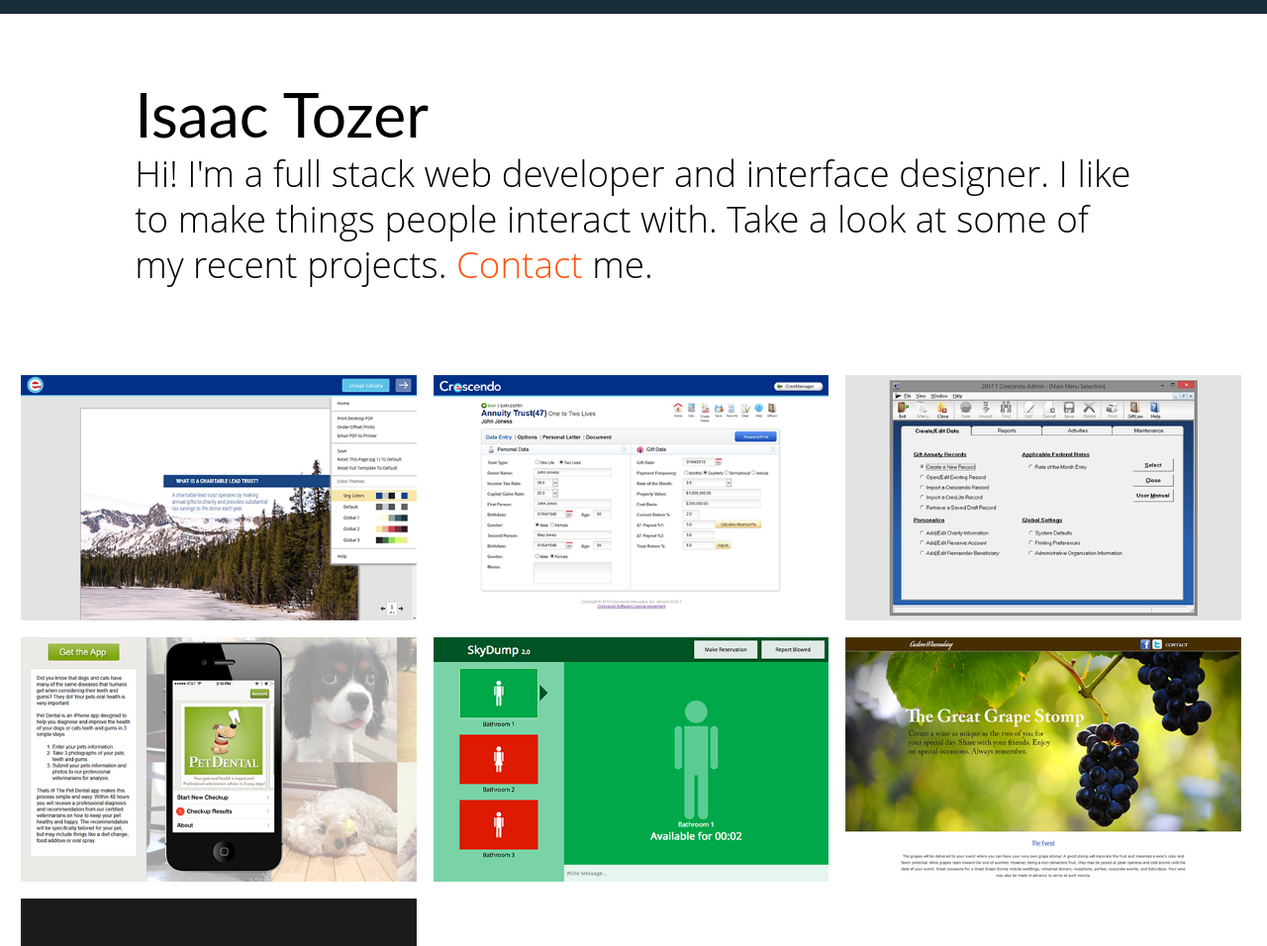
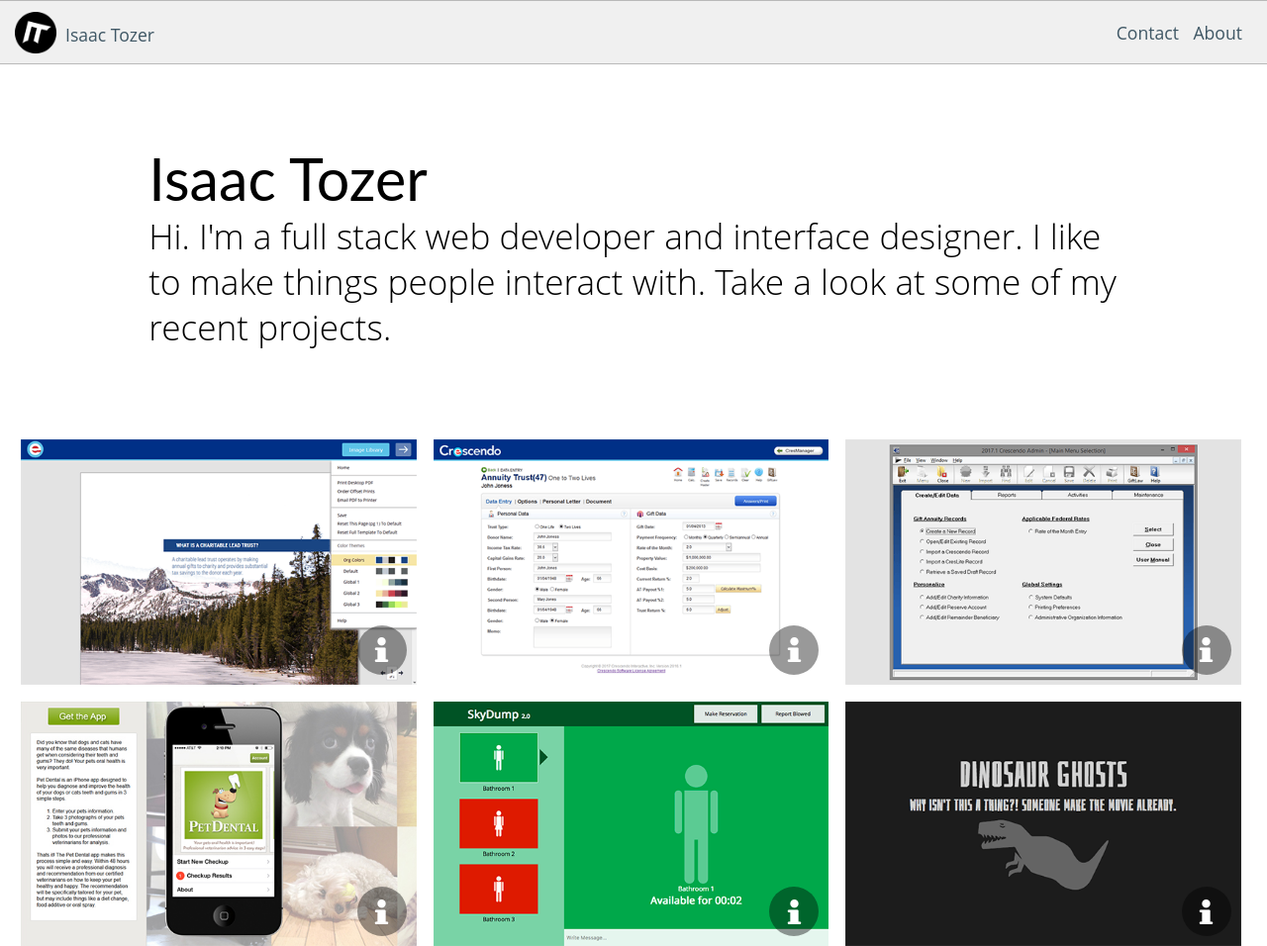
Before and after one commit to itozer/portfolio, a PHP site: page / in a window 1280 px wide. Shown: the top 956 px of the page at 99% size. Run offline with PHP 8.4, Linux system fonts and the light colour scheme.

Commit message:
updates to header

```diff
--- a/cresadmin.php
+++ b/cresadmin.php
@@ -7,7 +7,7 @@
 
     <?php
         $page = "CresAdmin";
-        include("include/secondary_navigation.php");
+        include("include/header_top.php");
     ?>
 
     <section id="tz-secondary-header">
--- a/cresprint.php
+++ b/cresprint.php
@@ -31,7 +31,7 @@
 
     <?php
         $page = "CresPrint";
-        include("include/secondary_navigation.php");
+        include("include/header_top.php");
     ?>
 
     <section id="tz-secondary-header">
--- a/crespro.php
+++ b/crespro.php
@@ -7,7 +7,7 @@
 
     <?php
         $page = "CresPro";
-        include("include/secondary_navigation.php");
+        include("include/header_top.php");
     ?>
 
     <section id="tz-secondary-header">
--- a/css/main.css
+++ b/css/main.css
@@ -42,7 +42,7 @@
 
 h1 {
     font-family: 'Lato', sans-serif;
-    font-size: 3.9em;
+    font-size: 3.7em;
     line-height: 1.2em;
     font-weight: 400;
     margin-top: -1%;
@@ -52,8 +52,8 @@
 h2 {
     font-family: 'Open Sans', sans-serif;
     /*font-size: 2.8em;*/
-    font-size: 2.3em;
-    line-height: 1.25em;
+    font-size: 2.2em;
+    line-height: 1.3em;
     font-weight: 300;
     color: #000;
 
@@ -135,13 +135,27 @@
     top: 0;
     left: 0;
     width: 100%;
-    z-index: 3;
+    z-index: 5;
+
+/*
+    -webkit-animation: fadein 1.8s;
+    -moz-animation: fadein 1.8s;
+    -ms-animation: fadein 1.8s;
+    -o-animation: fadein 1.8s;
+    animation: fadein 1.8s;
+*/
+}
+
+#tz-navigation-shim {
+    width: 100%;
+    height: 79px;
 }
 
 #tz-header-text-wrapper, #tz-header-contact-wrapper {
     margin: auto;
     padding: 0 0.8%;
-    max-width: 1360px;
+    /*max-width: 1360px;*/
+    max-width: 1000px;
     flex: 8;
     overflow: hidden;
 	transition: all 0.6s ease-out 0s;
@@ -262,14 +276,13 @@
 }
 
 #tz-secondary-header {
-    margin: 110px auto 20px auto;
+    margin: 50px auto 20px auto;
     max-width: 1000px;
     width: 96%;
     clear: both;
 }
 
 #tz-bread-crumb {
-    float: left;
     font-family: 'Open Sans', sans-serif;
     font-size: 1.1em;
     background-color: rgba(239,239,239,0.9);
@@ -281,6 +294,30 @@
     align-items: center;
 }
 
+#tz-bread-left {
+    margin-right: auto;
+    margin-left: 15px;
+}
+
+#tz-bread-left a img {
+    float: left;
+}
+
+#tz-bread-left a > span, #tz-bread-left > span {
+    float: left;
+    margin: 15px 0 0 9px;
+}
+
+#tz-bread-right {
+    margin-left: auto;
+    margin-right: 15px;
+}
+
+#tz-bread-right a {
+    padding-right: 10px;
+}
+
+/*
 #tz-logo {
     float: left;
     padding: 0 0 0 14px;
@@ -297,6 +334,21 @@
     transform: translate(0px) rotate(0deg);
     opacity: 1.0;
 }
+*/
+
+#tz-logo {
+	transition: transform 0.4s ease-out 0s;
+    transform: translate(-1px, 1px) rotate(-30deg);
+    opacity: 1.0;
+    transform-origin: center center;
+}
+
+#tz-logo.animateIn {
+    transform: translate(0px) rotate(0deg);
+    opacity: 1.0;
+}
+
+
 
 #tz-bread-crumb p {
     float: left;
@@ -324,7 +376,6 @@
 .tz-lazy-display-secondary.display {
     opacity: 1.0;
 }
-
 
 .tz-project-screen {
     width: 96%;
--- a/dinoghosts.php
+++ b/dinoghosts.php
@@ -7,7 +7,7 @@
 
     <?php
         $page = "Dinosaur Ghosts";
-        include("include/secondary_navigation.php");
+        include("include/header_top.php");
     ?>
 
     <section id="tz-secondary-header">
--- a/grapestomp.php
+++ b/grapestomp.php
@@ -7,7 +7,7 @@
 
     <?php
         $page = "The Great Grape Stomp";
-        include("include/secondary_navigation.php");
+        include("include/header_top.php");
     ?>
 </body>
 </html>
--- /dev/null
+++ b/include/header_top.php
@@ -0,0 +1,19 @@
+<section id="tz-navigation-wrapper">
+    <div id="tz-header-top-line"></div>
+    <div id="tz-bread-crumb">
+        <div id="tz-bread-left">
+            <a href="http://isaactozer.com/">
+                <img id="tz-logo" src="images/logo_50x50.png" width="42" height="42" alt="logo">
+                <span>Isaac Tozer</span>
+            </a>
+                <?php
+                    echo (strlen($page) > 0? "<span>> " . $page . "</span>": "");
+                ?>
+        </div>
+        <div id="tz-bread-right">
+            <a href="contact">Contact</a>
+            <a href="about">About</a>
+        </div>
+    </div>
+</section>
+<div id="tz-navigation-shim"></div>
--- a/index.php
+++ b/index.php
@@ -21,9 +21,10 @@
     </a>
 -->
 
-
-    <div id="tz-header-top-line"></div>
-
+<?php
+    $page = "";
+    include("include/header_top.php");
+?>
 
     <div id="tz-header-wrapper">
         <section id="tz-header">
@@ -34,7 +35,7 @@
                 <h2>My name is <span id="tz-about-me" class="tz-inline tz-highlight">Isaac Tozer</span>. I'm a full stack web developer and interface designer. I like to make things people interact with. Take a look at some of my recent projects. <span id="tz-contact-me" class="tz-inline tz-highlight">Contact</span> me.</h2>
             -->
                 <h1>Isaac Tozer</h1>
-                <h2>Hi! I'm a full stack web developer and interface designer. I like to make things people interact with. Take a look at some of my recent projects. <span id="tz-contact-me" class="tz-inline tz-highlight">Contact</span> me.</h2>
+                <h2>Hi. I'm a full stack web developer and interface designer. I like to make things people interact with. Take a look at some of my recent projects.</h2>
 
             </div>
             <div class="tz-spacer"></div>
@@ -160,6 +161,7 @@
             </div>
         </a>
 
+<!--
         <a class="tz-project tz-dh" href="grapestomp">
             <div class="tz-project-image-wrapper tz-dh-bg-wrapper">
                 <img src="images/blank.gif" class="tz-project-image tz-lazy tz-dh-bg" data-src="images/project_thumbs/545x338/grape_stomp.jpg" width="545" height="338" alt="grapestomp">
@@ -171,6 +173,7 @@
                 </div>
             </div>
         </a>
+-->
 
         <a class="tz-project tz-dh" href="dinoghosts">
             <div class="tz-project-image-wrapper tz-dh-bg-wrapper">
--- a/js/app.js
+++ b/js/app.js
@@ -82,8 +82,11 @@
     });
 
     function isTouchDevice() {
+        /*
         return ('ontouchstart' in window ||          // works on most browsers
         navigator.maxTouchPoints);                  // works on IE10/11 and Surface
+        */
+        return true;
     };
 
     function setInfoButton(el) {
@@ -306,7 +309,8 @@
     }
 
     function initNavigationAnimation() {
-        var logo = document.querySelector("#tz-logo img"),
+        //var logo = document.querySelector("#tz-logo img"),
+        var logo = document.getElementById("tz-logo"),
         prevDirection = 0,
         prevY = 0,
         topLine = document.getElementById("tz-header-top-line");
--- a/petdentalapp.php
+++ b/petdentalapp.php
@@ -7,7 +7,7 @@
 
     <?php
         $page = "PetDental";
-        include("include/secondary_navigation.php");
+        include("include/header_top.php");
     ?>
 
     <section id="tz-secondary-header">
--- a/skydump.php
+++ b/skydump.php
@@ -7,7 +7,7 @@
 
     <?php
         $page = "SkyDump";
-        include("include/secondary_navigation.php");
+        include("include/header_top.php");
     ?>
 
     <section id="tz-secondary-header">
```
Also changed, not shown: images/logo_50x50.png, 2 other files.
